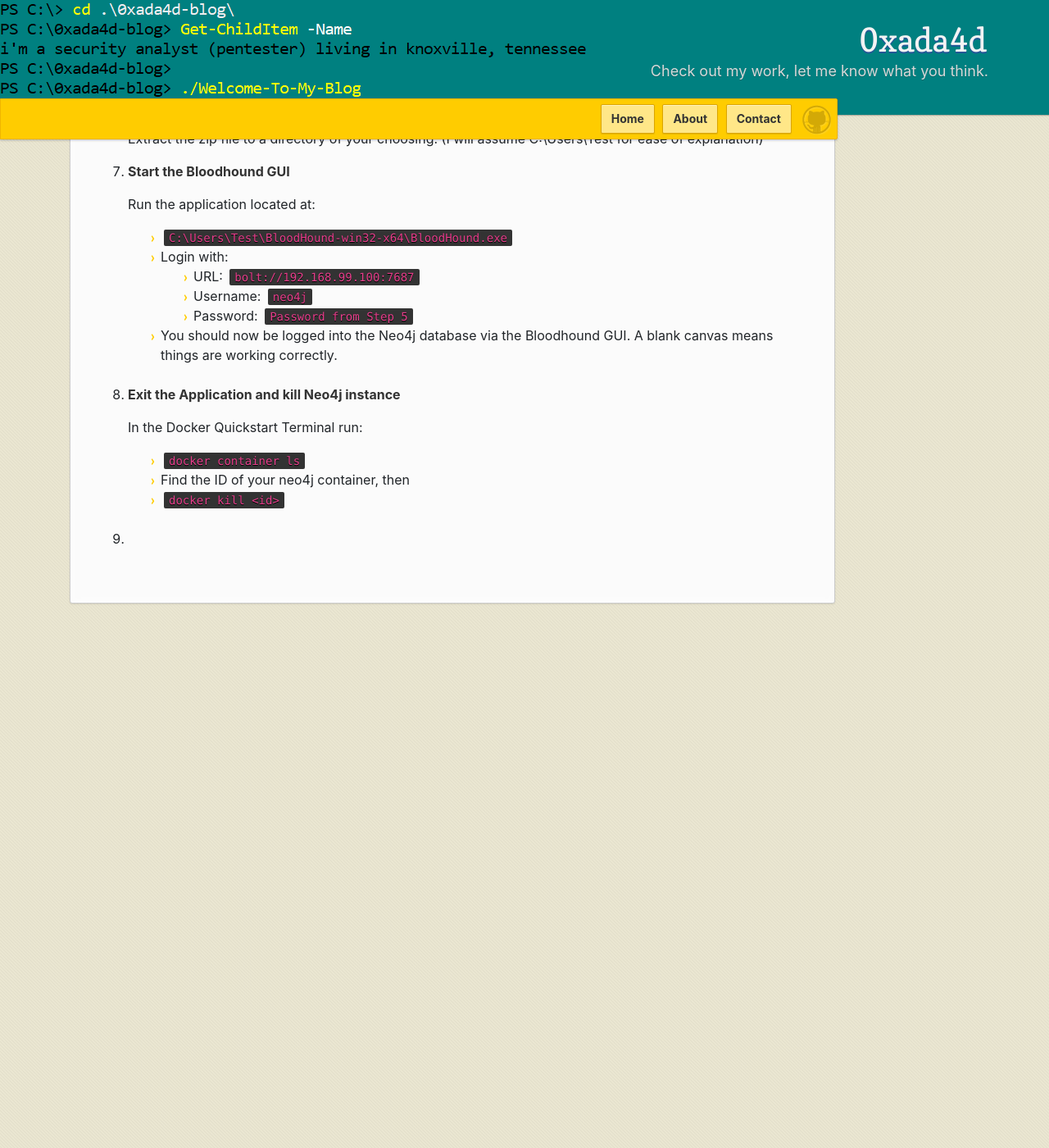
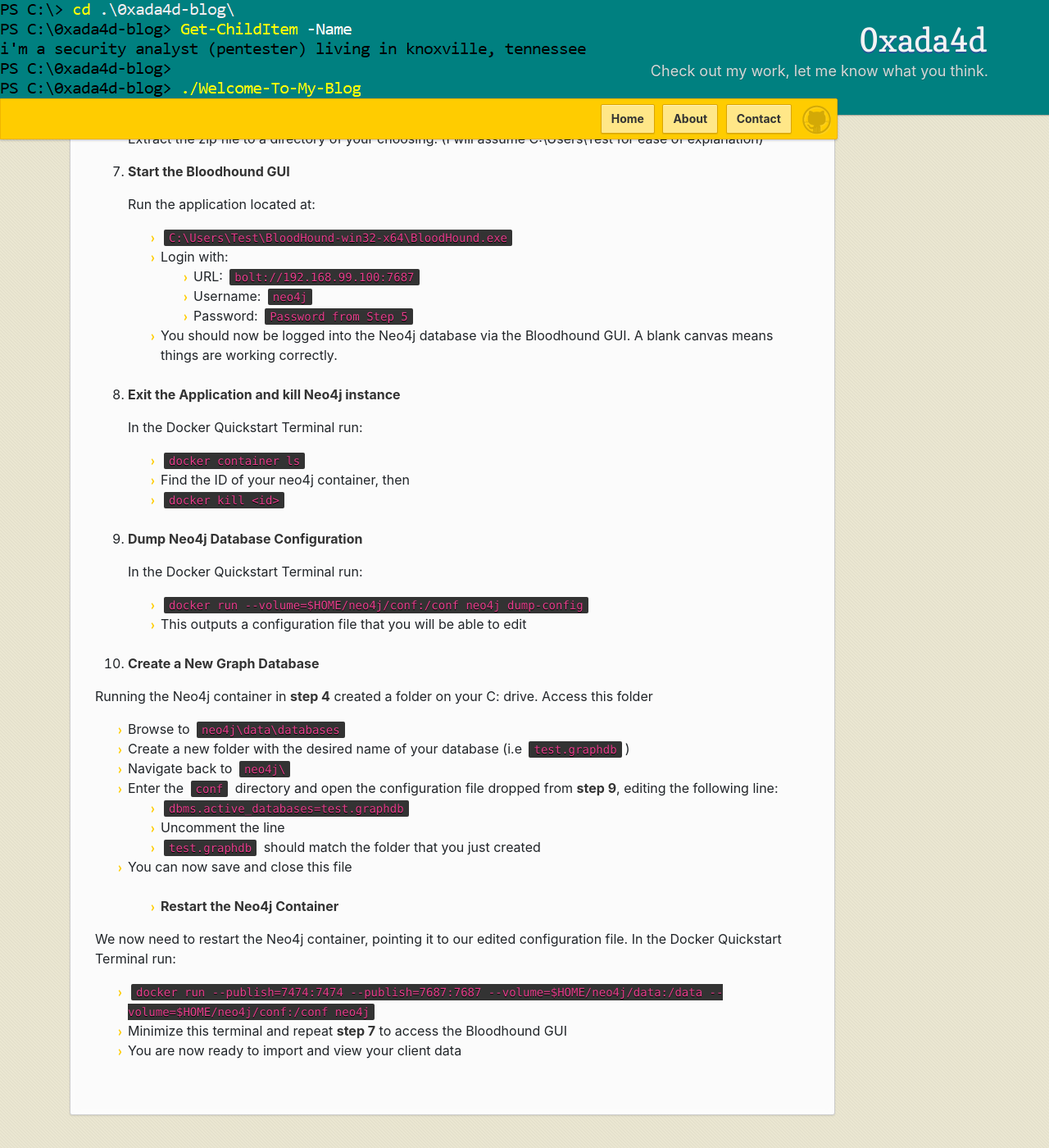
Before and after one commit to 0xada4d/0xada4d.github.io, a Jekyll site: the page built from _posts/2018-03-03-installing-bloodhound-server.md, in a window 1280 px wide and 1400 px high, scrolled down 2032 px. Shown: the whole window at 82% size. Built offline with Jekyll 4.4.1, drawn with Linux system fonts in a browser that asks for light colours; comment, search, counter and statistics services are not loaded; before the commit the page ends 2808 px from its top, so only the background shows below that.

Commit message:
bloodhound how-to post

```diff
--- a/_posts/2018-03-03-installing-bloodhound-server.md
+++ b/_posts/2018-03-03-installing-bloodhound-server.md
@@ -85,4 +85,27 @@
    - Find the ID of your neo4j container, then
    - `docker kill <id>`
 <br>
-9.
+9. **Dump Neo4j Database Configuration**
+
+   In the Docker Quickstart Terminal run:
+   - `docker run --volume=$HOME/neo4j/conf:/conf neo4j dump-config`
+   - This outputs a configuration file that you will be able to edit
+<br>
+10. **Create a New Graph Database**
+
+   Running the Neo4j container in **step 4** created a folder on your C: drive. Access this folder
+   - Browse to `neo4j\data\databases`
+   - Create a new folder with the desired name of your database (i.e `test.graphdb`)
+   - Navigate back to `neo4j\`
+   - Enter the `conf` directory and open the configuration file dropped from **step 9**, editing the following line:
+     - `dbms.active_databases=test.graphdb`
+     - Uncomment the line
+     - `test.graphdb` should match the folder that you just created
+   - You can now save and close this file
+<br>
+11. **Restart the Neo4j Container**
+
+   We now need to restart the Neo4j container, pointing it to our edited configuration file. In the Docker Quickstart Terminal run:
+   - `docker run --publish=7474:7474 --publish=7687:7687 --volume=$HOME/neo4j/data:/data --volume=$HOME/neo4j/conf:/conf neo4j`
+   - Minimize this terminal and repeat **step 7** to access the Bloodhound GUI
+   - You are now ready to import and view your client data
```
